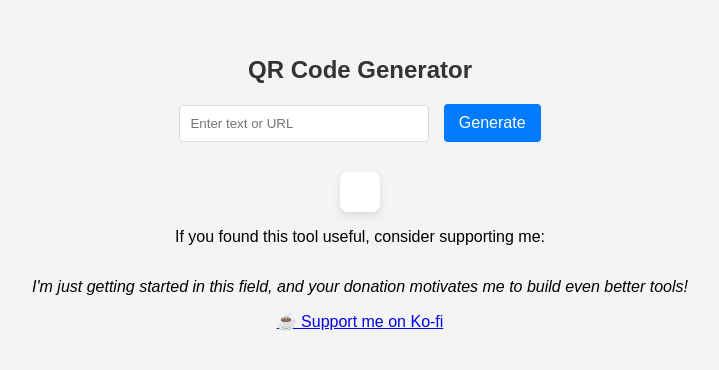
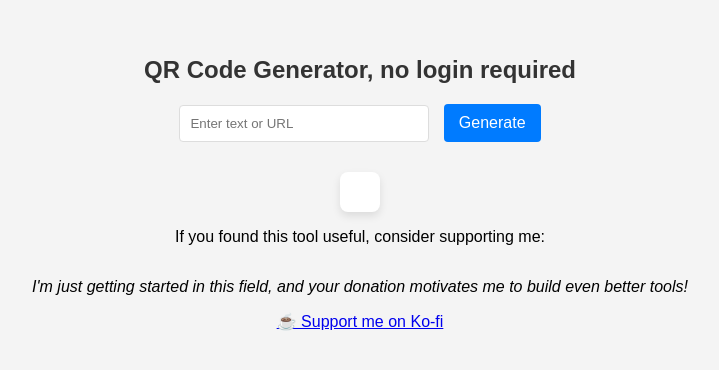
Before and after one commit to MaxelXA/QRcodegenerator, a plain HTML site: page index.html in a window 1280 px wide. Shown: the part 216-586 px from the top of the page, without its empty margins (280-999 px from the left). Drawn offline with Linux system fonts and the light colour scheme.

Commit message:
Update index.html

```diff
--- a/index.html
+++ b/index.html
@@ -1,7 +1,7 @@
 <!DOCTYPE html>
 <html>
 <head>
-  <title>QR Code Generator</title>
+  <title>QR Code Generator; 1-click</title>
   <script src="https://cdn.jsdelivr.net/npm/qrcodejs@1.0.0/qrcode.min.js"></script>
   <style>
     body {
@@ -53,7 +53,7 @@
   </style>
 </head>
 <body>
-  <h2>QR Code Generator</h2>
+  <h2>QR Code Generator, no login required</h2>
   <div>
     <input type="text" id="text" placeholder="Enter text or URL" />
     <button onclick="generateQR()">Generate</button>
```
